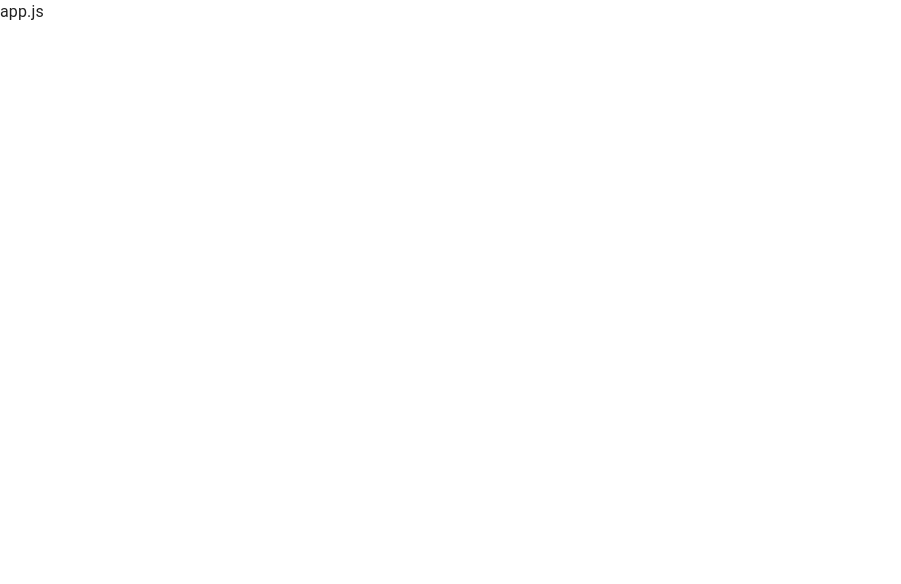
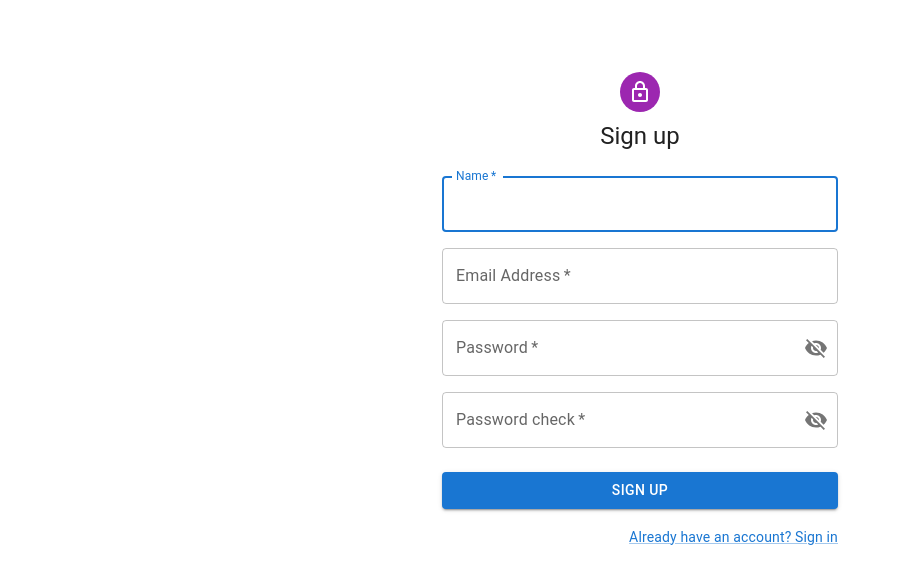
Before and after one commit to 2024-summer-LLM-Bootcamp/NewSearchPedia_FE, a React (Vite) app: page /signup in a window 1280 px wide. Shown: the top 584 px of the page, without its empty margins (0-901 px from the left). Built offline with nearby package versions, Linux system fonts and the light colour scheme.

Commit message:
feat: 로그인, 회원가입 페이지

```diff
--- a/package.json
+++ b/package.json
@@ -17,7 +17,8 @@
     "@mui/icons-material": "^5.16.0",
     "@mui/material": "^5.16.0",
     "react": "^18.3.1",
-    "react-dom": "^18.3.1"
+    "react-dom": "^18.3.1",
+    "react-router-dom": "^6.25.1"
   },
   "devDependencies": {
     "@types/react": "^18.3.3",
--- a/src/App.jsx
+++ b/src/App.jsx
@@ -1,7 +1,20 @@
 import React from 'react';
+import { Routes, Route, BrowserRouter } from 'react-router-dom';
+import { Login, NotFound, SignUp } from './pages';
 
 function App() {
-  return <>app.js</>;
+  return (
+    <div className="App">
+      <BrowserRouter>
+        <Routes>
+          <Route path="/signup" element={<SignUp />} />
+          <Route path="/login" element={<Login />} />
+          {/* notFound : 일치하는 라우트 없는 경우 처리 */}
+          <Route path="*" element={<NotFound />} />
+        </Routes>
+      </BrowserRouter>
+    </div>
+  );
 }
 
 export default App;
--- a/src/main.jsx
+++ b/src/main.jsx
@@ -1,13 +1,12 @@
 import React from 'react';
 import ReactDOM from 'react-dom/client';
 import { CssBaseline, ThemeProvider } from '@mui/material';
-import theme from '@styles/globalTheam';
+import theme from '@styles/globalTheme';
 import App from './App';
 
 ReactDOM.createRoot(document.getElementById('root')).render(
   <ThemeProvider theme={theme}>
-    <CssBaseline>
-      <App />
-    </CssBaseline>
+    <CssBaseline />
+    <App />
   </ThemeProvider>
 );
--- /dev/null
+++ b/src/pages/index.js
@@ -0,0 +1,3 @@
+export { default as NotFound } from './notFound/notFound';
+export { default as SignUp } from './signup/signup';
+export { default as Login } from './login/login';
--- /dev/null
+++ b/src/pages/login/login.jsx
@@ -0,0 +1,81 @@
+import React, { useState } from 'react';
+import { Box, Avatar, Button, TextField, Link, Grid, Typography, Container, InputAdornment, IconButton } from '@mui/material';
+import LockOutlinedIcon from '@mui/icons-material/LockOutlined';
+import { Visibility, VisibilityOff } from '@mui/icons-material';
+
+function Login() {
+  const [showPassword, setShowPassword] = useState(false);
+
+  const handleClick = () => {
+    setShowPassword((prev) => !prev);
+  };
+
+  const handleSubmit = (event) => {
+    event.preventDefault();
+    const data = new FormData(event.currentTarget);
+    console.log({
+      email: data.get('email'),
+      password: data.get('password'),
+    });
+  };
+
+  return (
+    <Container component="main" maxWidth="xs">
+      <Box
+        sx={{
+          marginTop: 8,
+          display: 'flex',
+          flexDirection: 'column',
+          alignItems: 'center',
+        }}
+      >
+        <Avatar sx={{ m: 1, bgcolor: 'secondary.main' }}>
+          <LockOutlinedIcon />
+        </Avatar>
+        <Typography component="h1" variant="h5">
+          Sign in
+        </Typography>
+        <Box component="form" onSubmit={handleSubmit} noValidate sx={{ mt: 1 }}>
+          <TextField margin="normal" required fullWidth id="email" label="Email Address" name="email" autoComplete="email" autoFocus />
+          <TextField
+            margin="normal"
+            required
+            fullWidth
+            InputProps={{
+              endAdornment: (
+                <InputAdornment position="end">
+                  <IconButton onClick={handleClick} edge="end">
+                    {showPassword ? <Visibility /> : <VisibilityOff />}
+                  </IconButton>
+                </InputAdornment>
+              ),
+            }}
+            type={showPassword ? 'text' : 'password'}
+            name="password"
+            label="Password"
+            id="password"
+            autoComplete="current-password"
+          />
+          {/* <FormControlLabel control={<Checkbox value="remember" color="primary" />} label="Remember me" /> */}
+          <Button type="submit" fullWidth variant="contained" sx={{ mt: 3, mb: 2 }}>
+            Sign In
+          </Button>
+          <Grid container>
+            <Grid item xs>
+              {/* <Link href="#" variant="body2">
+                Forgot password?
+              </Link> */}
+            </Grid>
+            <Grid item>
+              <Link href="/signup" variant="body2">
+                Don&apos;t have an account? Sign Up
+              </Link>
+            </Grid>
+          </Grid>
+        </Box>
+      </Box>
+    </Container>
+  );
+}
+
+export default Login;
--- /dev/null
+++ b/src/pages/notFound/notFound.jsx
@@ -0,0 +1,7 @@
+import React from 'react';
+
+function NotFound() {
+  return <>404 not found</>;
+}
+
+export default NotFound;
--- /dev/null
+++ b/src/pages/signup/signup.jsx
@@ -0,0 +1,110 @@
+import React, { useState } from 'react';
+import { Box, Avatar, Button, TextField, Link, Grid, Typography, Container, InputAdornment, IconButton } from '@mui/material';
+import LockOutlinedIcon from '@mui/icons-material/LockOutlined';
+import { Visibility, VisibilityOff } from '@mui/icons-material';
+
+function SignUp() {
+  const [showPassword, setShowPassword] = useState(false);
+
+  const handleClick = () => {
+    setShowPassword((prev) => !prev);
+  };
+
+  const handleSubmit = (event) => {
+    event.preventDefault();
+    const data = new FormData(event.currentTarget);
+    const submitData = {
+      name: data.get('name'),
+      email: data.get('email'),
+      password: data.get('password'),
+      password2: data.get('password2'),
+    };
+
+    if (submitData.password !== submitData.password2) alert('비밀번호가 일치하지 않습니다.');
+    else console.log(submitData);
+  };
+
+  return (
+    <Container component="main" maxWidth="xs">
+      <Box
+        sx={{
+          marginTop: 8,
+          display: 'flex',
+          flexDirection: 'column',
+          alignItems: 'center',
+        }}
+      >
+        <Avatar sx={{ m: 1, bgcolor: 'secondary.main' }}>
+          <LockOutlinedIcon />
+        </Avatar>
+        <Typography component="h1" variant="h5">
+          Sign up
+        </Typography>
+        <Box component="form" noValidate onSubmit={handleSubmit} sx={{ mt: 3 }}>
+          <Grid container spacing={2}>
+            <Grid item xs={12} sm={12}>
+              <TextField autoComplete="name" name="name" required fullWidth id="name" label="Name" autoFocus />
+            </Grid>
+            <Grid item xs={12}>
+              <TextField required fullWidth id="email" label="Email Address" name="email" autoComplete="email" />
+            </Grid>
+            <Grid item xs={12}>
+              <TextField
+                InputProps={{
+                  endAdornment: (
+                    <InputAdornment position="end">
+                      <IconButton onClick={handleClick} edge="end">
+                        {showPassword ? <Visibility /> : <VisibilityOff />}
+                      </IconButton>
+                    </InputAdornment>
+                  ),
+                }}
+                required
+                fullWidth
+                name="password"
+                label="Password"
+                type={showPassword ? 'text' : 'password'}
+                id="password"
+                autoComplete="new-password"
+              />
+            </Grid>
+            <Grid item xs={12}>
+              <TextField
+                InputProps={{
+                  endAdornment: (
+                    <InputAdornment position="end">
+                      <IconButton onClick={handleClick} edge="end">
+                        {showPassword ? <Visibility /> : <VisibilityOff />}
+                      </IconButton>
+                    </InputAdornment>
+                  ),
+                }}
+                type={showPassword ? 'text' : 'password'}
+                required
+                fullWidth
+                name="password2"
+                label="Password check"
+                id="password2"
+              />
+            </Grid>
+            {/* <Grid item xs={12}>
+              <FormControlLabel control={<Checkbox value="allowExtraEmails" color="primary" />} label="I want to receive inspiration, marketing promotions and updates via email." />
+            </Grid> */}
+          </Grid>
+          <Button type="submit" fullWidth variant="contained" sx={{ mt: 3, mb: 2 }}>
+            Sign Up
+          </Button>
+          <Grid container justifyContent="flex-end">
+            <Grid item>
+              <Link href="/login" variant="body2">
+                Already have an account? Sign in
+              </Link>
+            </Grid>
+          </Grid>
+        </Box>
+      </Box>
+    </Container>
+  );
+}
+
+export default SignUp;
--- a/src/styles/globalTheam.js
+++ /dev/null
@@ -1,5 +0,0 @@
-import { createTheme } from '@mui/material';
-
-const theme = createTheme();
-
-export default theme;
--- /dev/null
+++ b/src/styles/globalTheme.js
@@ -0,0 +1,29 @@
+import { createTheme } from '@mui/material';
+
+const theme = createTheme({
+  components: {
+    MuiCssBaseline: {
+      styleOverrides: {
+        '*': {
+          boxSizing: 'border-box',
+          margin: 0,
+          padding: 0,
+        },
+        html: {
+          height: '100%',
+          width: '100%',
+        },
+        body: {
+          height: '100%',
+          width: '100%',
+        },
+        '#root': {
+          height: '100%',
+          width: '100%',
+        },
+      },
+    },
+  },
+});
+
+export default theme;
```
Also changed, not shown: 1 other file (tests, documents, lock files or other folders).
